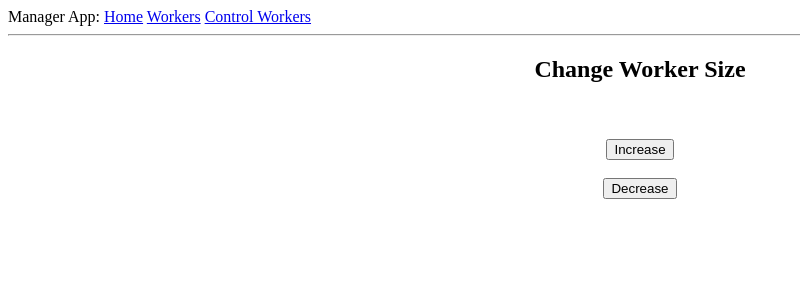
After one commit to ginkxo/ece1779-A2, a Flask app: page /control_workers in a window 1280 px wide. The commit adds this page. Shown: the top 300 px of the page, without its empty margins (0-800 px from the left). Run offline with Flask 2, Linux system fonts and the light colour scheme.

Commit message:
updated worker functinality - needs more testing

```diff
--- a/app/__init__.py
+++ b/app/__init__.py
@@ -1,6 +1,8 @@
 from flask import Flask
+import time
 
 app = Flask(__name__)
 # a random key for interacting with flask dictionaries - protects cookie tampering
 app.config['SECRET_KEY'] = "a8e23cgqg45iy20120e19e2954796e8f"
+instance_start_time = time.time()
 from app import routes
--- a/app/routes.py
+++ b/app/routes.py
@@ -115,3 +115,28 @@ def workers():
     else:
         flash('There are currently {} worker(s).'.format(len(CPU_Util)), category='success')
     return render_template('workers.html')
+
+
+@app.route('/control_workers')
+def control_workers():
+    title='Change Workers'
+    return render_template('control.html', title=title)
+
+
+@app.route('/increase_workers')
+def increase_workers():
+    ec2 = boto3.resource('ec2')
+    ec2.create_instances(ImageId='ami-07812243a77042cd5', MinCount=1, MaxCount=1)
+    instances = ec2.instances.filter(
+        Filters=[{'Name': 'instance-state-name', 'Values': ['running']}])
+    count = 0
+    for _ in instances:
+        count += 1
+    flash('There are currently {} workers'.format(count))
+    return redirect(url_for('control.html'))
+
+@app.route('/decrease_workers')
+def decrease_workers():
+    title='Change Workers'
+
+    return redirect(url_for('control.html'))
--- a/app/templates/base.html
+++ b/app/templates/base.html
@@ -12,6 +12,7 @@
             Manager App:
             <a href="{{ url_for('index') }}">Home</a>
             <a href="{{ url_for('workers') }}">Workers</a>
+            <a href="{{ url_for('control_workers') }}">Control Workers</a>
         </div>
         <hr>
         {% with messages = get_flashed_messages() %}
--- /dev/null
+++ b/app/templates/control.html
@@ -0,0 +1,13 @@
+{% extends "base.html" %}
+{% block content %}
+<div class="content-section">
+    <div class="container">
+        <center><h2>Change Worker Size</h2></center>
+        <br><br>
+
+        <center><button type="button" onclick="window.location.href='{{ url_for('increase_workers') }}';" class="btn btn-success">Increase</button></center>
+        <br>
+        <center><button type="button" onclick="window.location.href='{{ url_for('decrease_workers') }}';" class="btn btn-danger">Decrease</button></center>
+</div>
+</div>
+{% endblock content %}
```
